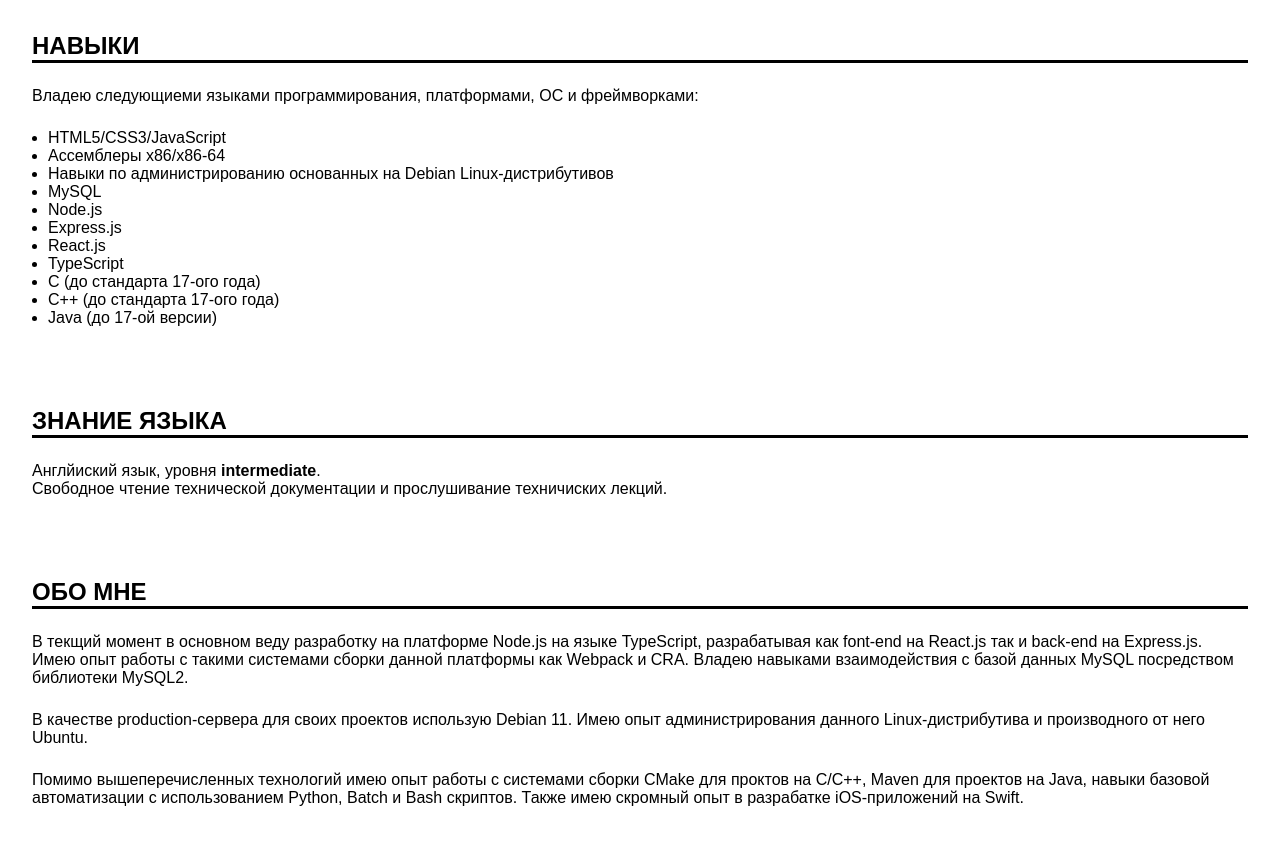
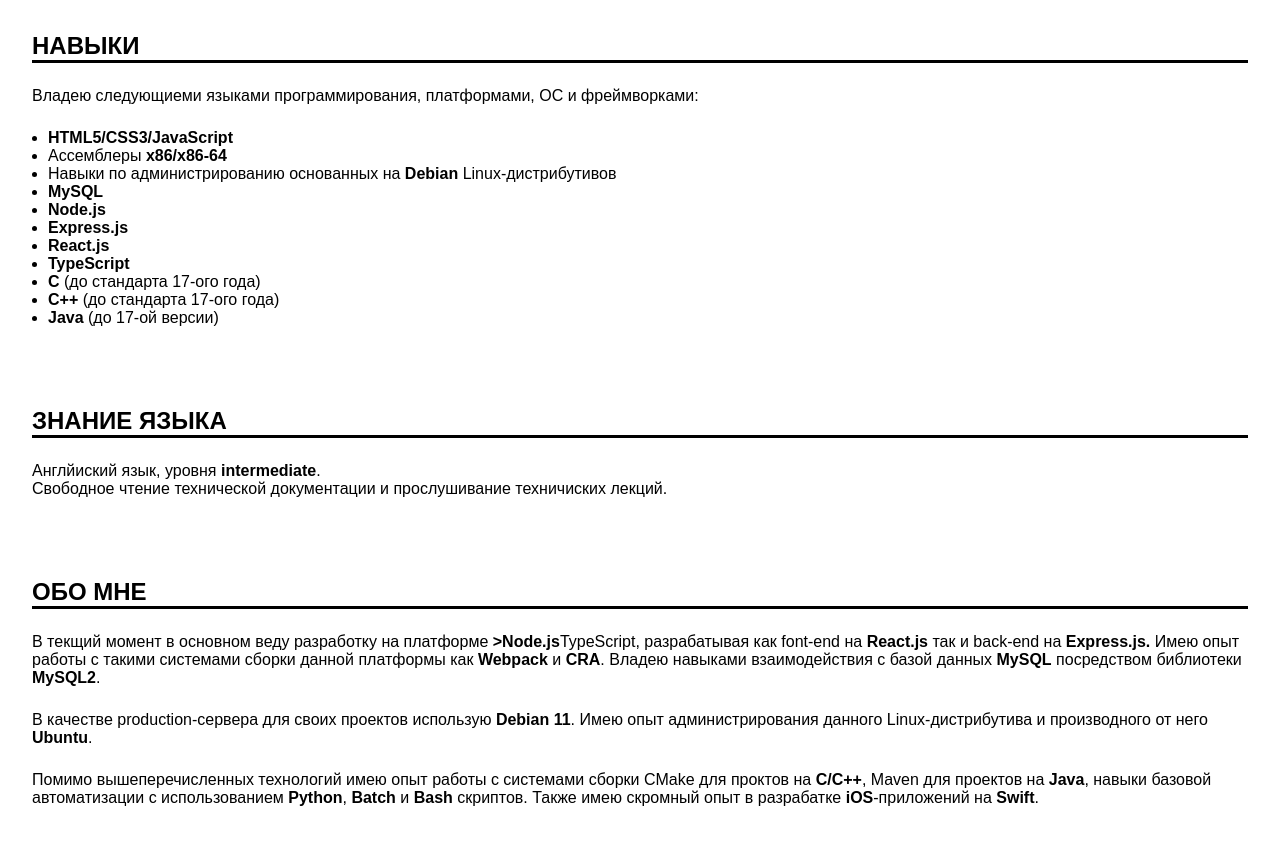
Before and after one commit to Maksim2498/resume, a plain HTML site: page src/index.html in a window 1280 px wide. Shown: the part 1000-1845 px from the top of the page. Drawn offline with Linux system fonts and the light colour scheme.

Commit message:
Updated index.html

```diff
--- a/src/index.html
+++ b/src/index.html
@@ -64,17 +64,17 @@
                 Владею следующиеми языками программирования, платформами, ОС и фреймворками:
             </p>
             <ul>
-                <li>HTML5/CSS3/JavaScript</li>
-                <li>Ассемблеры x86/x86-64</li>
-                <li>Навыки по администрированию основанных на Debian Linux-дистрибутивов</li>
-                <li>MySQL</li>
-                <li>Node.js</li>
-                <li>Express.js</li>
-                <li>React.js</li>
-                <li>TypeScript</li>
-                <li>C (до стандарта 17-ого года)</li>
-                <li>C++ (до стандарта 17-ого года)</li>
-                <li>Java (до 17-ой версии)</li>
+                <li><strong>HTML5/CSS3/JavaScript</strong></li>
+                <li>Ассемблеры <strong>x86/x86-64</strong></li>
+                <li>Навыки по администрированию основанных на <strong>Debian</strong> Linux-дистрибутивов</li>
+                <li><strong>MySQL</strong></li>
+                <li><strong>Node.js</strong></li>
+                <li><strong>Express.js</strong></li>
+                <li><strong>React.js</strong></li>
+                <li><strong>TypeScript</strong></li>
+                <li><strong>C</strong> (до стандарта 17-ого года)</li>
+                <li><strong>C++</strong> (до стандарта 17-ого года)</li>
+                <li><strong>Java</strong> (до 17-ой версии)</li>
             </ul>
         </section>
         <section class="language">
@@ -88,20 +88,20 @@
         <section class="bio">
             <h2>Обо мне</h2>
             <p>
-                В текщий момент в основном веду разработку на платформе Node.js на языке TypeScript,
-                разрабатывая как font-end на React.js так и back-end на Express.js. Имею опыт работы с
-                такими системами сборки данной платформы как Webpack и CRA. Владею навыками взаимодействия
-                с базой данных MySQL посредством библиотеки MySQL2.
+                В текщий момент в основном веду разработку на платформе <strong>>Node.js</strong на языке <strong>TypeScript</strong>,
+                разрабатывая как font-end на <strong>React.js</strong> так и back-end на <strong>Express.js.</strong> Имею опыт работы с
+                такими системами сборки данной платформы как <strong>Webpack</strong> и <strong>CRA</strong>. Владею навыками взаимодействия
+                с базой данных <strong>MySQL</strong> посредством библиотеки <strong>MySQL2</strong>.
             </p>
             <p>
-                В качестве production-сервера для своих проектов использую Debian 11. Имею опыт администрирования
-                данного Linux-дистрибутива и производного от него Ubuntu.
+                В качестве production-сервера для своих проектов использую <strong>Debian 11</strong>. Имею опыт администрирования данного
+                Linux-дистрибутива и производного от него <strong>Ubuntu</strong>.
             </p>
             <p>
-                Помимо вышеперечисленных технологий имею опыт работы с системами сборки CMake для
-                проктов на C/C++, Maven для проектов на Java, навыки базовой автоматизации с
-                использованием Python, Batch и Bash скриптов. Также имею скромный опыт в разрабатке
-                iOS-приложений на Swift.
+                Помимо вышеперечисленных технологий имею опыт работы с системами сборки CMake для проктов на <strong>C/C++</strong>, Maven
+                для проектов на <strong>Java</strong>, навыки базовой автоматизации с использованием <strong>Python</strong>,
+                <strong>Batch</strong> и <strong>Bash</strong> скриптов. Также имею скромный опыт в разрабатке <strong>iOS</strong>-приложений
+                на <strong>Swift</strong>.
             </p>
         </section>
     </body>
```
